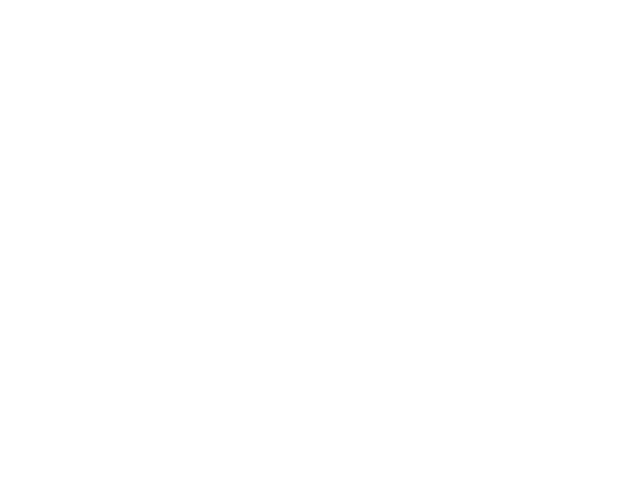
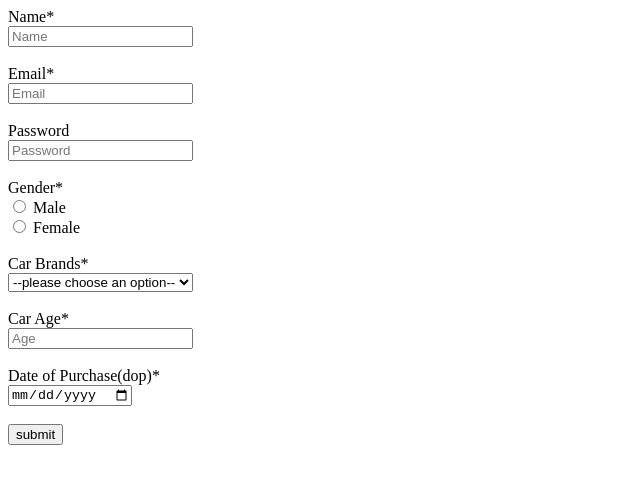
Before and after one commit to acciojob/car-insurance-form-pratikgarule, a website: page main.html in a window 1280 px wide. Shown: the whole page, without its empty margins (0-640 px from the left). Drawn offline with Linux system fonts and the light colour scheme.

Commit message:
created a submission

```diff
--- a/main.html
+++ b/main.html
@@ -8,6 +8,53 @@
 
 <body>
 	<!-- the entire body must be written by student -->
+	<form method="post">
+
+	     <label for="name" >Name*</label><br>
+		<input type="text" name="name" id="name" placeholder="Name" required><br><br>
+
+		<label for="email">Email*</label><br>
+		<input type="email" name="email" id="email" placeholder="Email" required><br><br>
+
+		<label for="password" >Password</label><br>
+		<input type="password" name="password" id="password" placeholder="Password" required><br><br>
+
+
+		 <label for="gender" >Gender*</label><br>
+		 <input type="radio" name="gender" id="gender_m" required>
+		 <label for="gender_m">Male</label><br>
+		 <input type="radio" name="gender" id="gender_f" required>
+		<label for="gender_f">Female</label><br><br>
+
+
+
+		<label for="cars">Car Brands*</label><br>
+
+		<select name="cars" id="cars" ><br>
+		<option value="" disabled selected>--please choose an option--</option>
+		<option value="BMW">BMW</option>
+		<option value="Audi" >Audi</option>
+		<option value="Mercedez">Mercedez/</option>
+
+		</select><br><br>
+
+		<label for="carage">Car Age*</label><br>
+		<input type="number" name="age" placeholder="Age" id="carage" required><br><br>
+
+		<label for="dop">Date of Purchase(dop)*</label><br>
+		<input type="date" Name="dop" id="dop" required><br><br>
+
+
+
+<!-- 		<input type="checkbox" id="tos">
+		<label for="tos">I agree to the TOS</label><br><br>
+		<label for="tel">Phone Number</label><br>
+		<input type="tel"  name="tel" id="tel"  placeholder="xxx-xxx-xxxx"><br><br>
+		 -->
+
+		<button type="submit" >submit</button>
+
+
     <script type="text/javascript" src="./script.js">
 </script>
 
```
